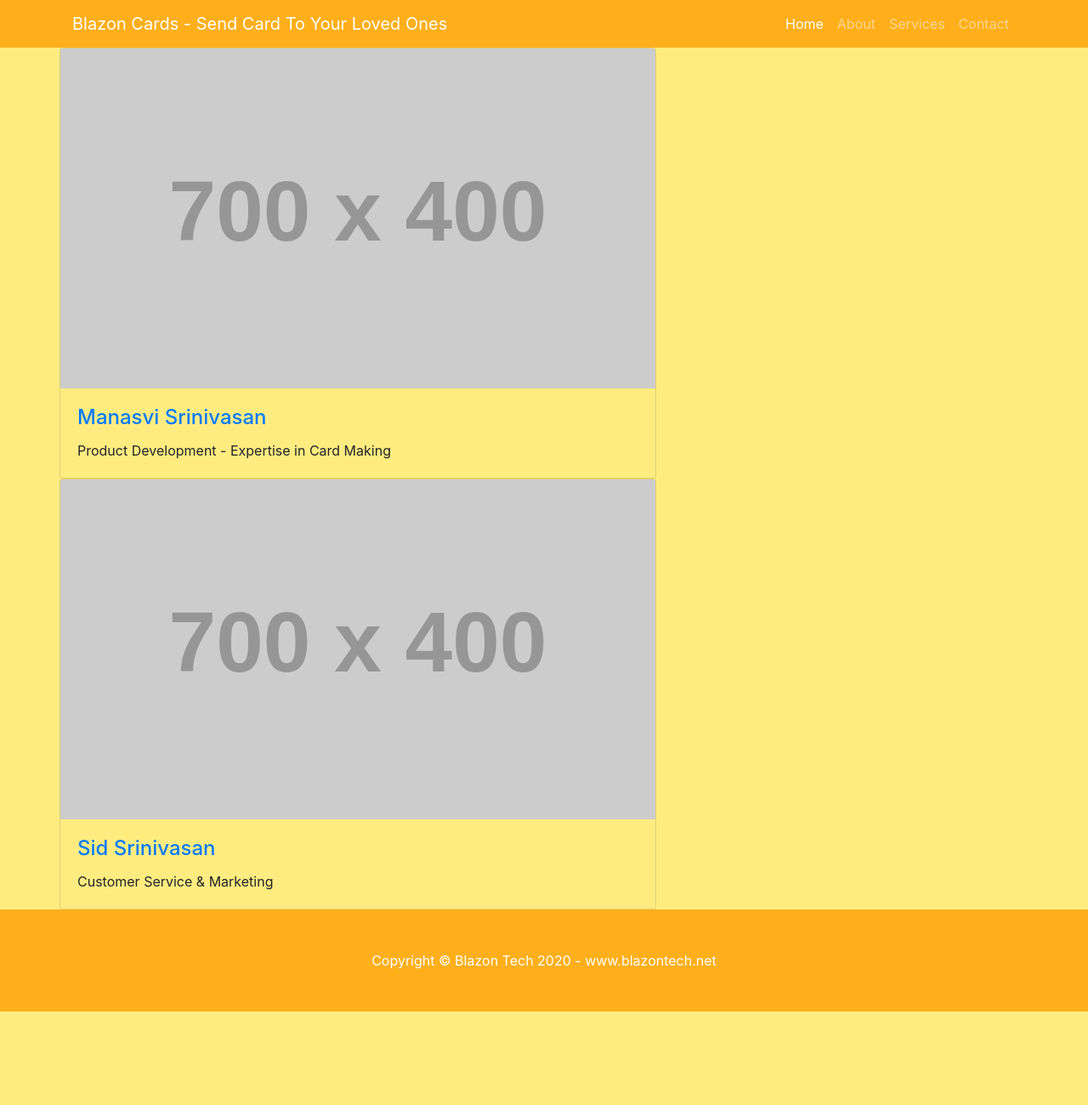
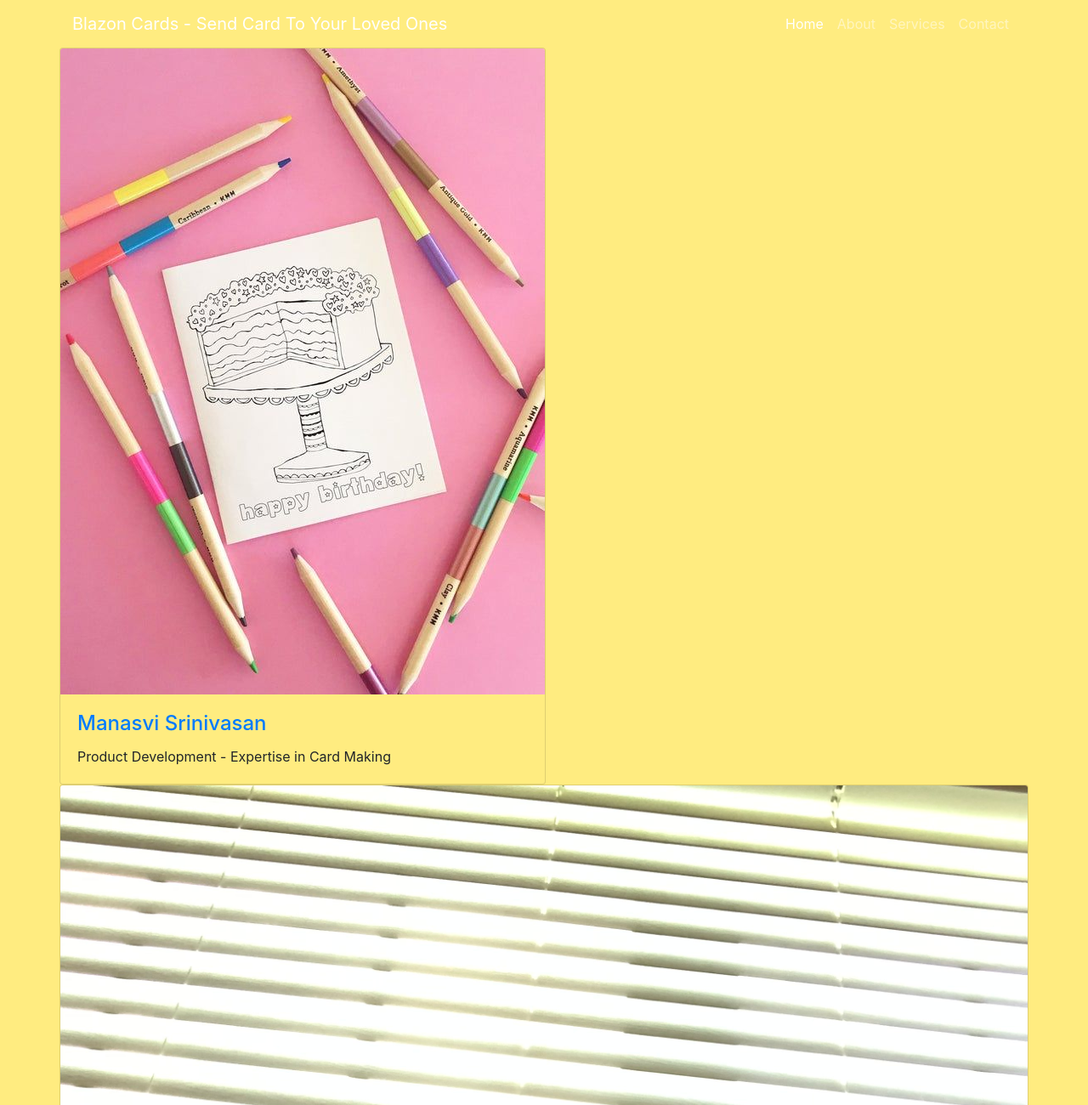
Before and after one commit to srini-santhana/blazoncards, a plain HTML site: page about.html in a window 1280 px wide. Shown: the top 1300 px of the page at 85% size. Before the commit the page ends 1190 px from the top, so only its background shows below. Drawn offline with Linux system fonts and the light colour scheme; placeholder pictures from the web are drawn by us.

Commit message:
Test commit

```diff
--- a/about.html
+++ b/about.html
@@ -22,7 +22,7 @@
 <body class="bg-body">
 
   <!-- Navigation -->
-  <nav class="navbar navbar-expand-lg navbar-dark bg-gold fixed-top">
+  <nav class="navbar navbar-expand-lg navbar-dark bg-grey fixed-top">
     <div class="container">
       <a class="navbar-brand" href="#">Blazon Cards - Send Card To Your Loved Ones </a>
       <button class="navbar-toggler" type="button" data-toggle="collapse" data-target="#navbarResponsive" aria-controls="navbarResponsive" aria-expanded="false" aria-label="Toggle navigation">
@@ -56,7 +56,7 @@
 
         <div class="row">
           <div class="card h-100 bg-body">
-            <a href="#"><img class="card-img-top" src="http://placehold.it/700x400" alt=""></a>
+            <a href="#"><img class="card-img-top" src="images/image1.jpg" alt=""></a>
             <div class="card-body">
               <h4 class="card-title">
                 <a href="#">Manasvi Srinivasan</a>
@@ -68,12 +68,12 @@
         </div>
         <div class="row">
           <div class="card h-100 bg-body">
-            <a href="#"><img class="card-img-top" src="http://placehold.it/700x400" alt=""></a>
+            <a href="#"><img class="card-img-top" src="images/IMG_1839.jpg" alt=""></a>
             <div class="card-body">
               <h4 class="card-title">
                 <a href="#">Sid Srinivasan</a>
               </h4>
-              <p class="card-text"> Customer Service & Marketing  </p>
+              <p class="card-text"> Customer Service & Marketing </p>
             </div>
           </div>
 
@@ -86,8 +86,8 @@
 
 
   <!-- Footer -->
-  <footer class="py-5 bg-gold">
-    <div class="container bg-gold">
+  <footer class="py-5 bg-black">
+    <div class="container bg-cyan">
       <p class="m-0 text-center text-white">Copyright &copy; Blazon Tech 2020 - www.blazontech.net</p>
     </div>
     <!-- /.container -->
```
Also changed, not shown: index.html (+2 -0 lines), images/IMG_1839.jpg (added), images/image1.jpg (added).
